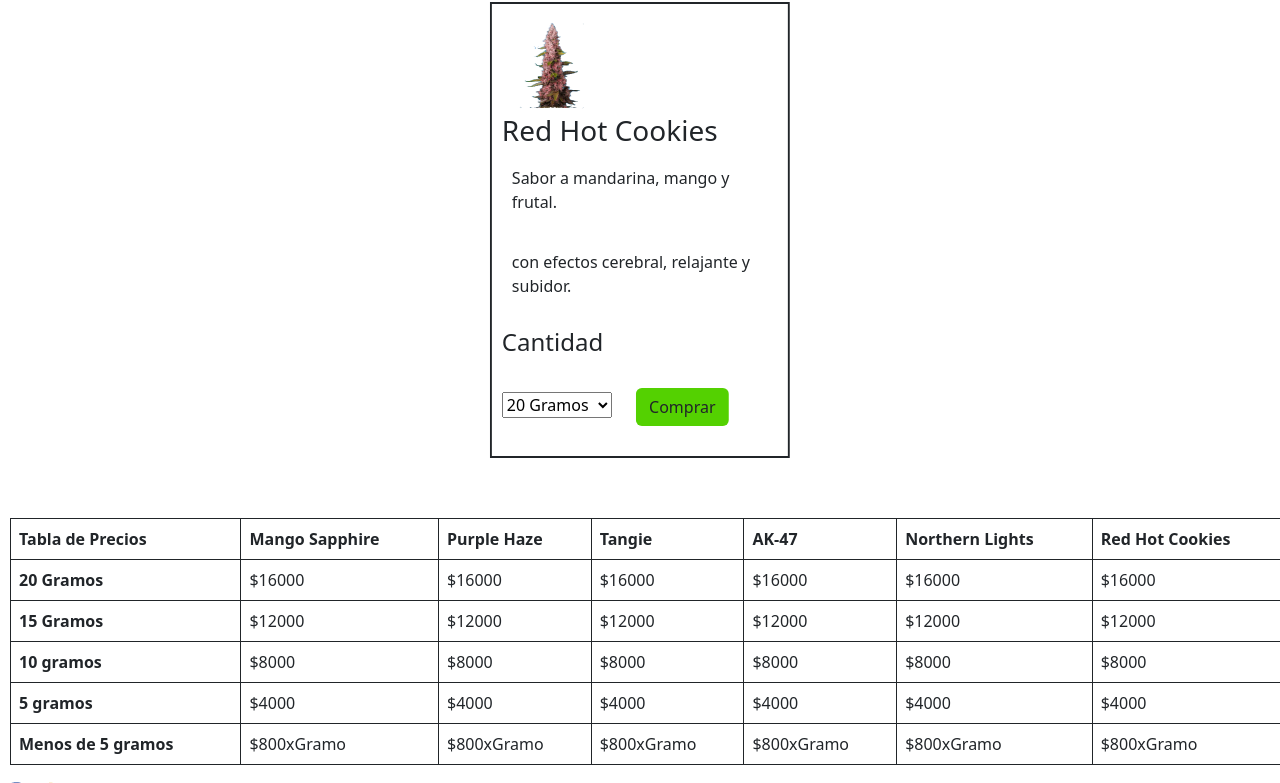
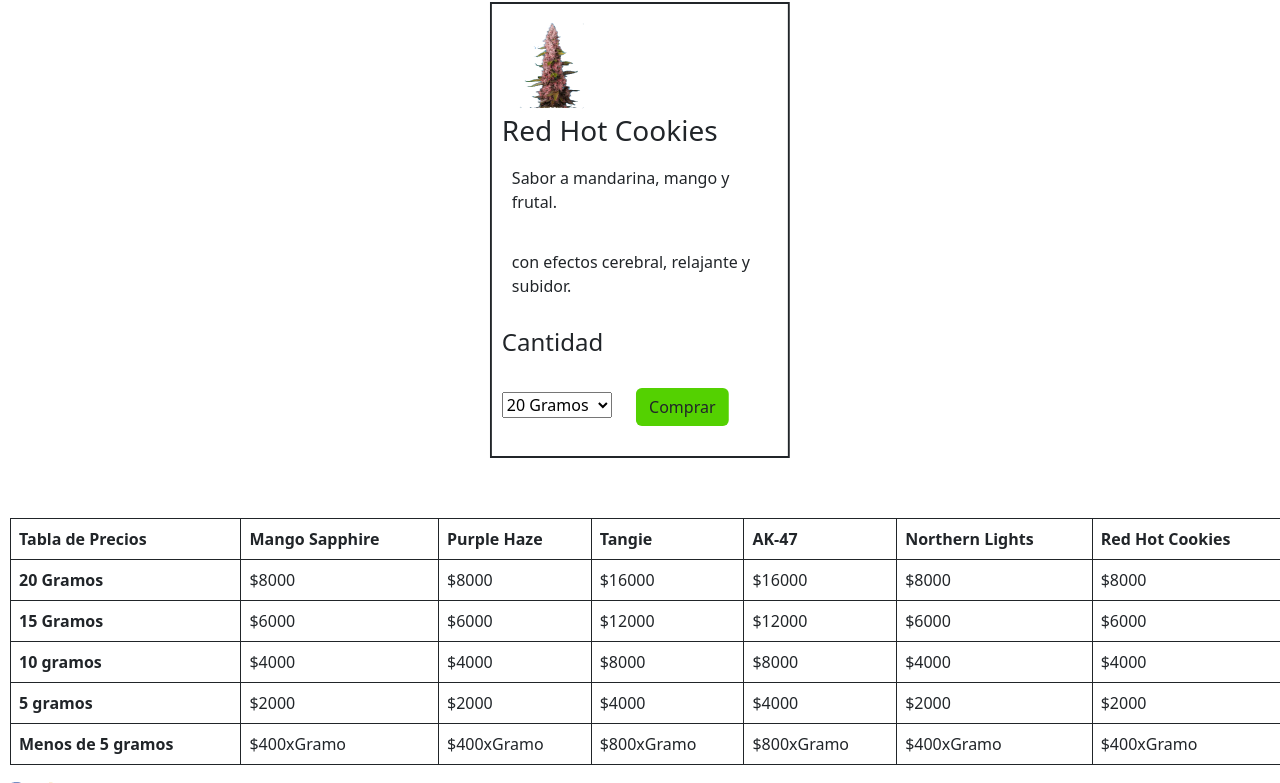
Before and after one commit to Roald24/Segunda-Pre-Entrega, a plain HTML site: page pages/productos.html in a window 1280 px wide. Shown: the part 2920-3703 px from the top of the page. Drawn offline with nearby package versions, Linux system fonts and the light colour scheme.

Commit message:
Corregi precios

```diff
--- a/pages/productos.html
+++ b/pages/productos.html
@@ -198,50 +198,50 @@
             <tbody>
               <tr>
                 <th scope="row">20 Gramos</th>
+                <td>$8000</td>
+                <td>$8000</td>
                 <td>$16000</td>
                 <td>$16000</td>
-                <td>$16000</td>
-                <td>$16000</td>
-                <td>$16000</td>
-                <td>$16000</td>
+                <td>$8000</td>
+                <td>$8000</td>
               </tr>
               <tr>
                 <th scope="row">15 Gramos</th>
+                <td>$6000</td>
+                <td>$6000</td>
                 <td>$12000</td>
                 <td>$12000</td>
-                <td>$12000</td>
-                <td>$12000</td>
-                <td>$12000</td>
-                <td>$12000</td>
+                <td>$6000</td>
+                <td>$6000</td>
               </tr>
               <tr>
                 <th scope="row">10 gramos</th>
+                <td>$4000</td>
+                <td>$4000</td>
                 <td>$8000</td>
                 <td>$8000</td>
-                <td>$8000</td>
-                <td>$8000</td>
-                <td>$8000</td>
-                <td>$8000</td>
-              </tr>
-
-              <tr>
-                <th scope="row">5 gramos</th>
-                <td>$4000</td>
-                <td>$4000</td>
-                <td>$4000</td>
-                <td>$4000</td>
                 <td>$4000</td>
                 <td>$4000</td>
               </tr>
 
               <tr>
+                <th scope="row">5 gramos</th>
+                <td>$2000</td>
+                <td>$2000</td>
+                <td>$4000</td>
+                <td>$4000</td>
+                <td>$2000</td>
+                <td>$2000</td>
+              </tr>
+
+              <tr>
                 <th scope="row">Menos de 5 gramos</th>
+                <td>$400xGramo</td>
+                <td>$400xGramo</td>
                 <td>$800xGramo</td>
                 <td>$800xGramo</td>
-                <td>$800xGramo</td>
-                <td>$800xGramo</td>
-                <td>$800xGramo</td>
-                <td>$800xGramo</td>
+                <td>$400xGramo</td>
+                <td>$400xGramo</td>
               </tr>
             </tbody>
           </table>
```
